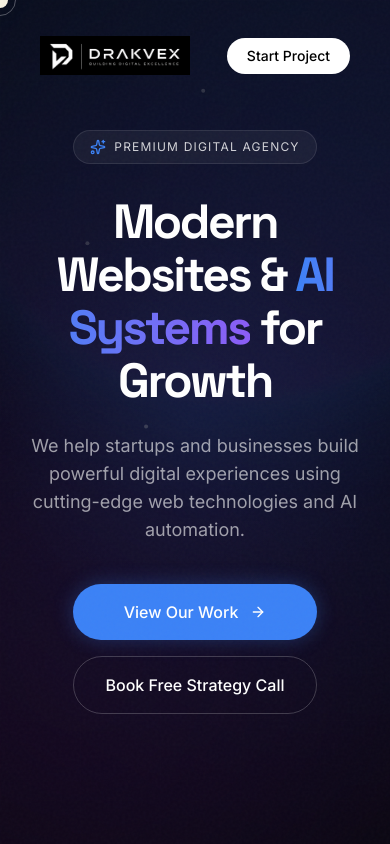
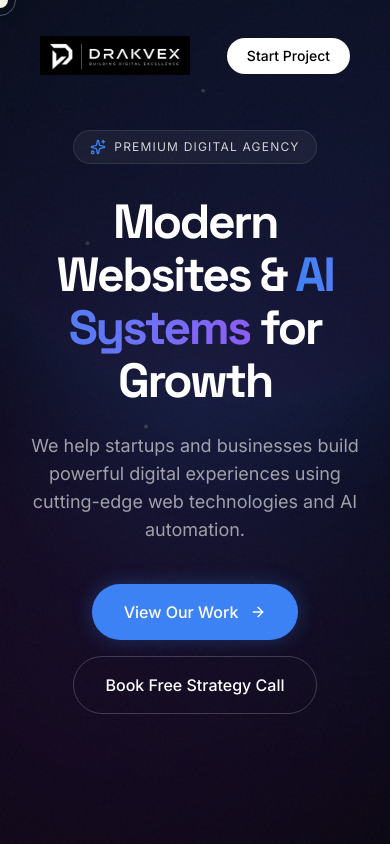
Before and after one commit to hellodrakvex-oss/drakvex, a Next.js app: page / in a window 390 px wide. Shown: the top 844 px of the page. Built offline with nearby package versions, Linux system fonts and the light colour scheme.

Commit message:
Wrap MagneticButton in anchor tag for linking

```diff
--- a/src/components/Hero.tsx
+++ b/src/components/Hero.tsx
@@ -136,9 +136,15 @@ useEffect(() => {
           transition={{ duration: 1, delay: 3.4, ease: [0.16, 1, 0.3, 1] }}
           className="mt-10 flex flex-col sm:flex-row items-center gap-4"
         >
-          <MagneticButton variant="secondary" className="w-full sm:w-auto py-4 px-8 text-base">
-            View Our Work <ArrowRight className="w-4 h-4 ml-1 group-hover:translate-x-1 transition-transform" />
-          </MagneticButton>
+          <a href="#work">
+  <MagneticButton
+    variant="secondary"
+    className="w-full sm:w-auto py-4 px-8 text-base"
+  >
+    View Our Work{" "}
+    <ArrowRight className="w-4 h-4 ml-1 group-hover:translate-x-1 transition-transform" />
+  </MagneticButton>
+</a>
           <MagneticButton variant="outline" className="w-full sm:w-auto py-4 px-8 text-base">
             Book Free Strategy Call
           </MagneticButton>
```
